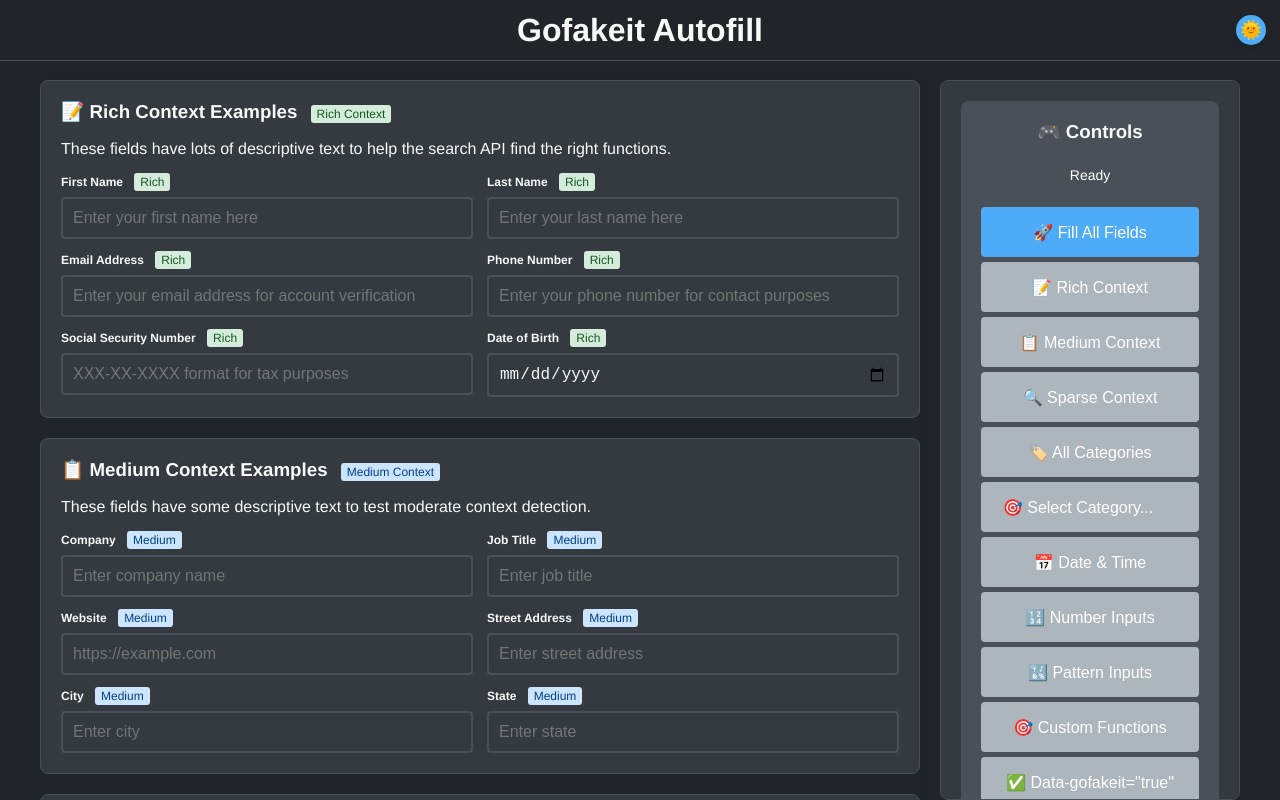
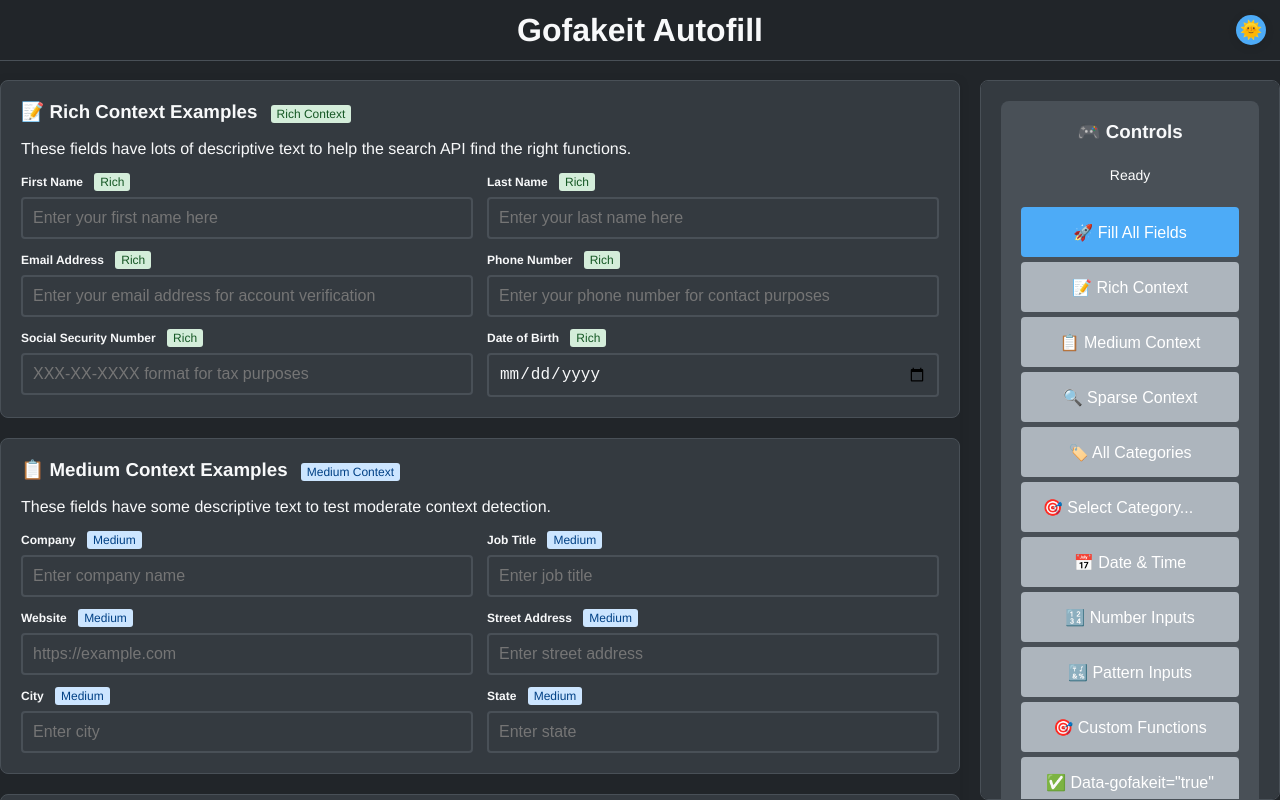
Before and after one commit to brianvoe/gofakeit_js, a Vue app: page / in a window 1280 px wide. Built offline with nearby package versions, Linux system fonts and the light colour scheme.

Commit message:
scrollbar - updated usage

```diff
--- a/src/docs/Sidebar.vue
+++ b/src/docs/Sidebar.vue
@@ -79,8 +79,9 @@ export default defineComponent({
 .sidebar {
   /* Desktop sidebar */
   flex: 1 1 auto;
-  width: 300px;
-  min-width: 300px;
+  width: 100%;
+  min-width: 200px;
+  max-width: 300px;
   background: var(--bg-container);
   padding: var(--spacing-lg);
   position: sticky;
--- a/src/docs/assets/css/layout.scss
+++ b/src/docs/assets/css/layout.scss
@@ -123,11 +123,13 @@ body {
     grid-row: 2;
     display: flex;
     flex-direction: row;
+    align-items: flex-start;
+    justify-content: center;
     width: 100%;
-    max-width: 1200px;
     margin: 0 auto;
     gap: var(--spacing-lg);
     height: calc(100vh - 60px);
+    overflow-x: hidden;
     overflow-y: auto;
 
     .sections {
@@ -136,10 +138,16 @@ body {
       display: flex;
       flex-direction: column;
       width: 100%;
+      min-width: 0;
+      max-width: 1000px;
       margin: var(--spacing-lg) 0 0 0;
       gap: var(--spacing-lg);
       box-shadow: var(--shadow-light);
       transition: background-color var(--timing) ease;
+
+      @media (max-width: 768px) {
+        padding: 0 var(--spacing-sm);
+      }
 
       .section {
         flex: 1 1 auto;
```
